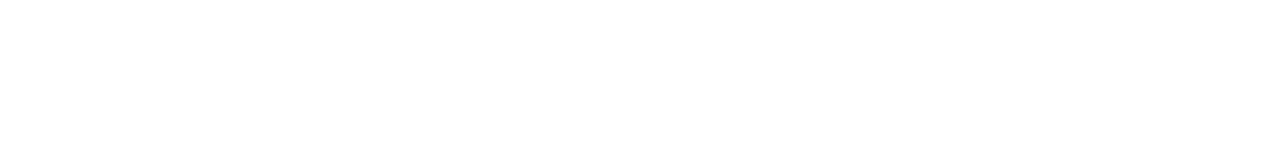
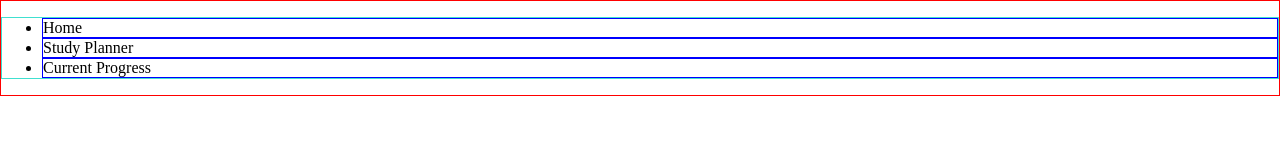
Before and after one commit to anesu98/OU_studyTimetable, a plain HTML site: page index.html in a window 1280 px wide. Drawn offline with Linux system fonts and the light colour scheme.

Commit message:
init commit 3

```diff
--- a/index.html
+++ b/index.html
@@ -7,6 +7,14 @@
     <link rel="stylesheet" href="./css/main.css">
 </head>
 <body>
-
+    <header>
+        <nav id="nav-bar" class="nav-bar">
+            <Ul class="nav-bar__list">
+                <li href="#" class="nav-bar__list-item">Home</li>
+                <li href="#" class="nav-bar__list-item">Study Planner</li>
+                <li href="#" class="nav-bar__list-item">Current Progress</li>
+            </Ul>
+        </nav>
+    </header>
 </body>
 </html>
--- /dev/null
+++ b/scss/2.Utils/_normalize.scss
@@ -0,0 +1,6 @@
+body {
+    margin: 0;
+    padding: 0;
+    box-sizing: border-box;
+    font-size: 16px;
+}
--- /dev/null
+++ b/scss/4.Components/_nav-bar.scss
@@ -0,0 +1,17 @@
+.nav-bar {
+    border-width: 1px;
+    border-style: solid;
+    border-color: red;
+
+    &__list {
+        border-width: 1px;
+        border-style: solid;
+        border-color: turquoise;
+    }
+
+    &__list-item {
+        border-width: 1px;
+        border-style: solid;
+        border-color: blue;
+    }
+}
--- a/scss/main.scss
+++ b/scss/main.scss
@@ -1 +1,4 @@
 @import './2.Utils/variables';
+@import './2.Utils/normalize';
+
+@import './4.Components/nav-bar';
```
Also changed, not shown: css/main.css.
